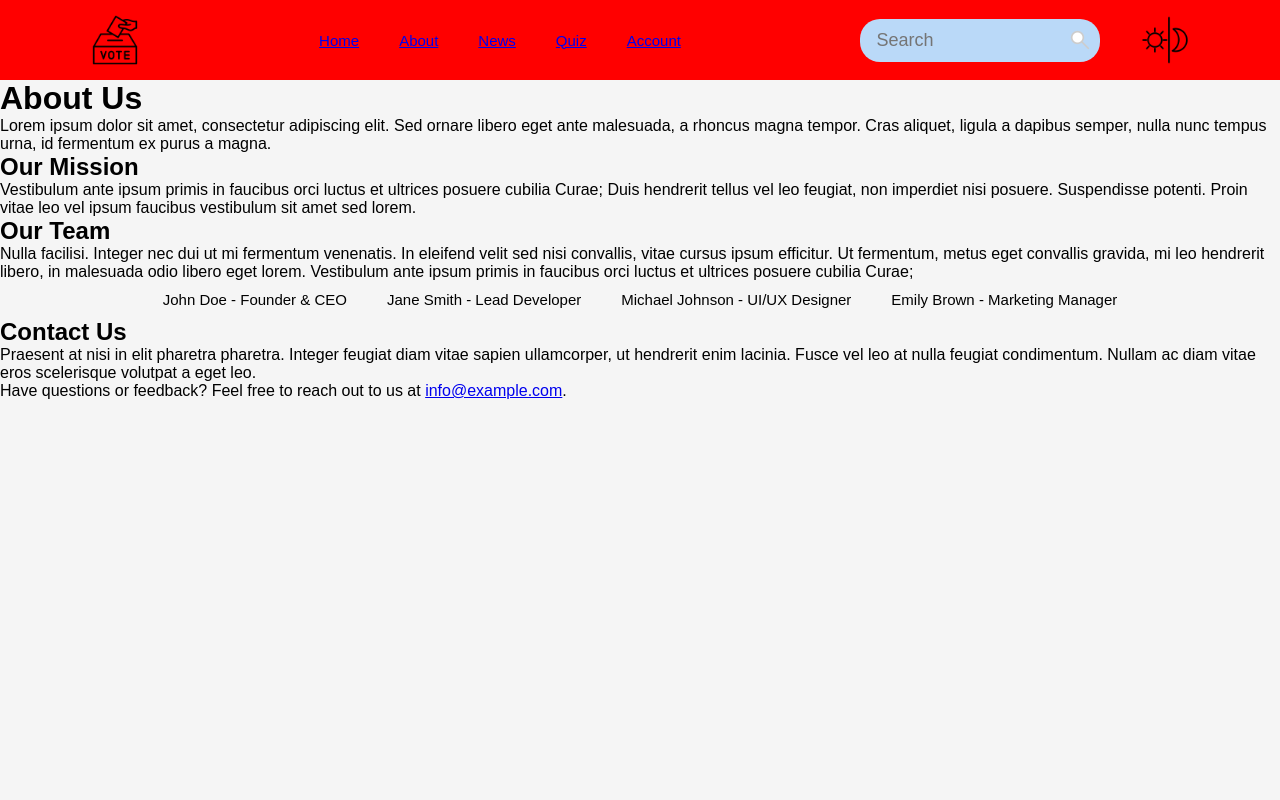
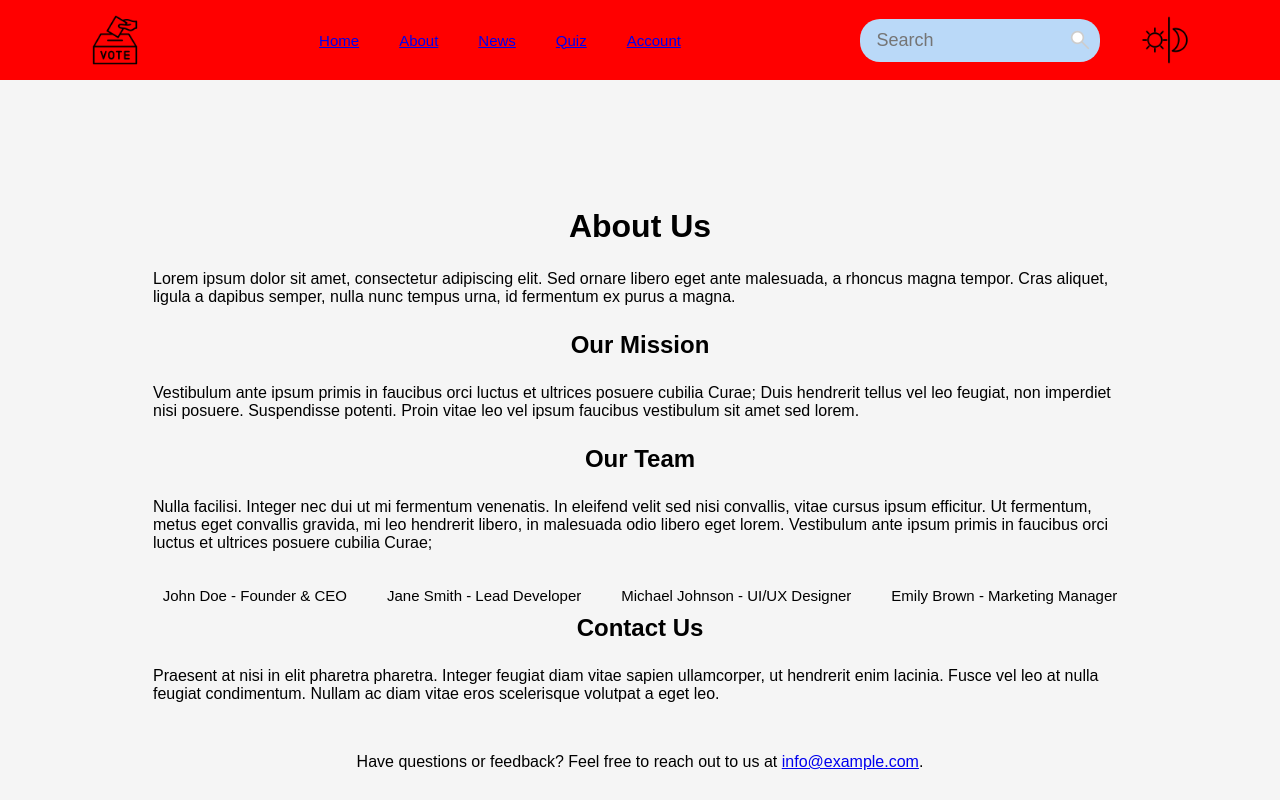
Before and after one commit to krystleM26/vote-hack, a React (Create React App) app in the folder vote/: page /about in a window 1280 px wide. Built offline with nearby package versions, Linux system fonts and the light colour scheme.

Commit message:
Updated About PAge

```diff
--- a/vote/src/components/About/About.js
+++ b/vote/src/components/About/About.js
@@ -1,4 +1,5 @@
 import React from 'react';
+import './about.css'
 
 const AboutPage = () => {
   return (
--- a/vote/src/components/About/about.css
+++ b/vote/src/components/About/about.css
@@ -0,0 +1,12 @@
+.about-page{
+    display: flex;
+    flex-direction: column;
+    justify-content: center;
+    align-items: center;
+    width: 80%;
+    margin: 10%;
+}
+
+.about-page p {
+    margin: 25px;
+}
```
